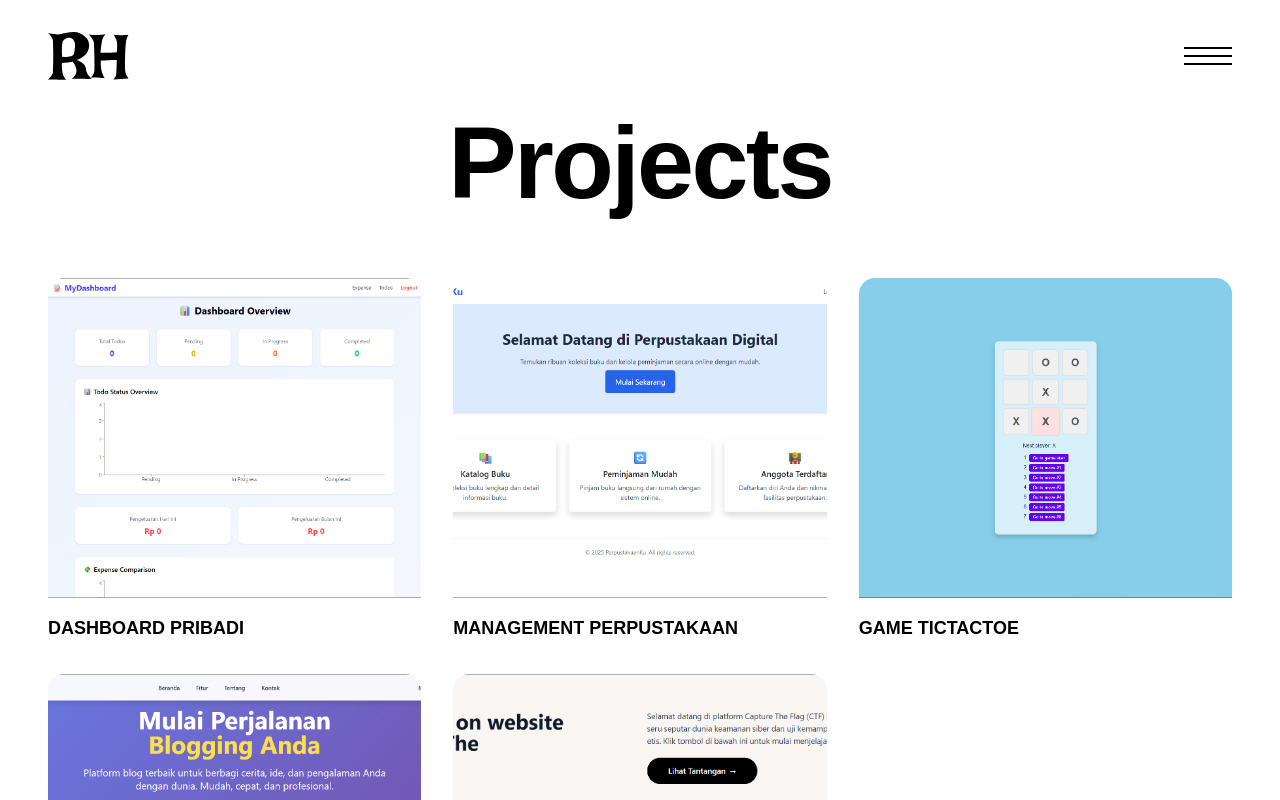
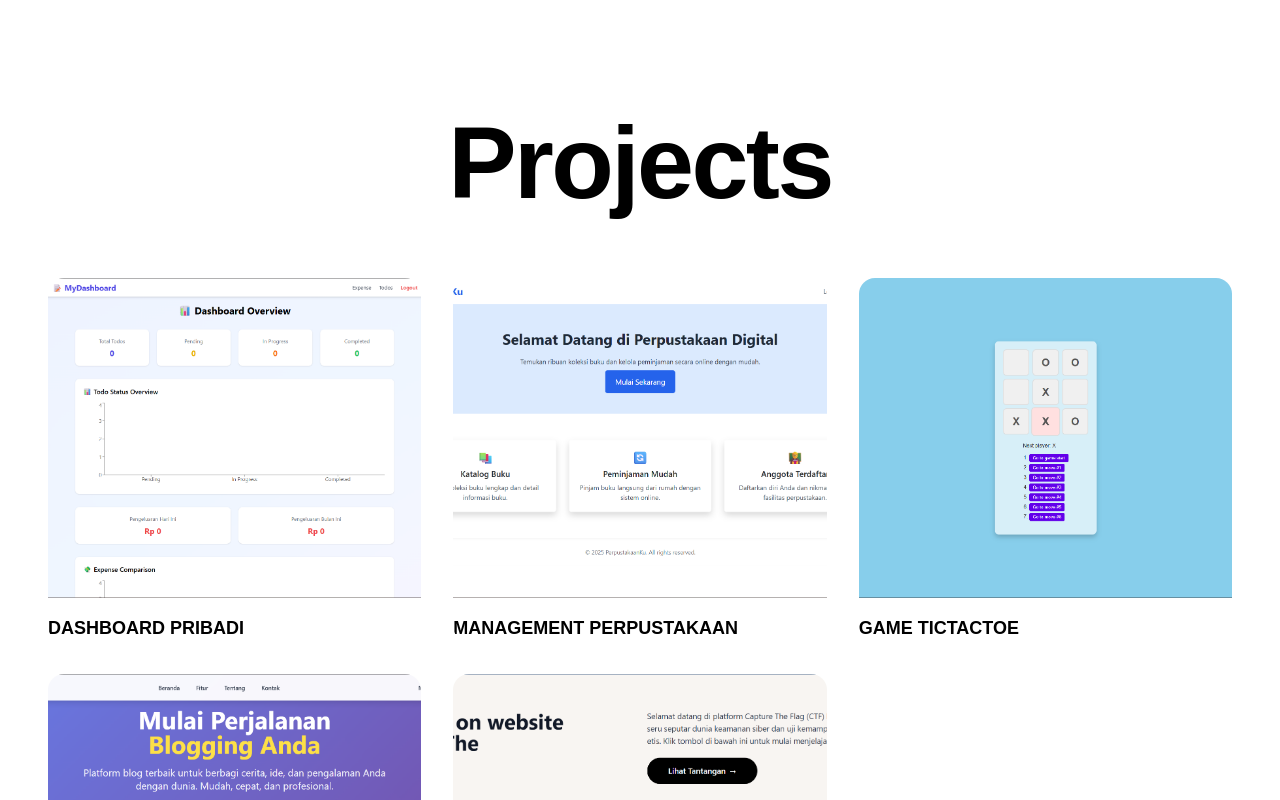
Before and after one commit to ehanz12/PortoReact, a React (Vite) app: page /projects in a window 1280 px wide. Shown: the top 800 px of the page. Built offline with nearby package versions, Linux system fonts and the light colour scheme.

Commit message:
perubahan navbar

```diff
--- a/src/components/Navbar.jsx
+++ b/src/components/Navbar.jsx
@@ -25,7 +25,7 @@ const Navbar = () => {
     <>
       <nav
         ref={navRef}
-        className="fixed top-0 w-full mix-blend-difference z-50"
+        className="fixed top-0 w-full  z-50"
       >
         <div className="main-container py-5 lg:py-8 flex justify-between items-center">
           <img src={Logo} className="h-8 lg:h-12 w-auto" alt="Logo" />
```
